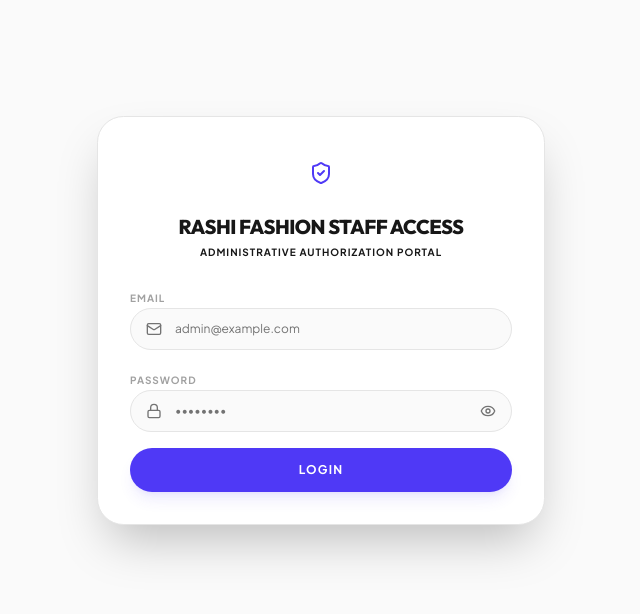
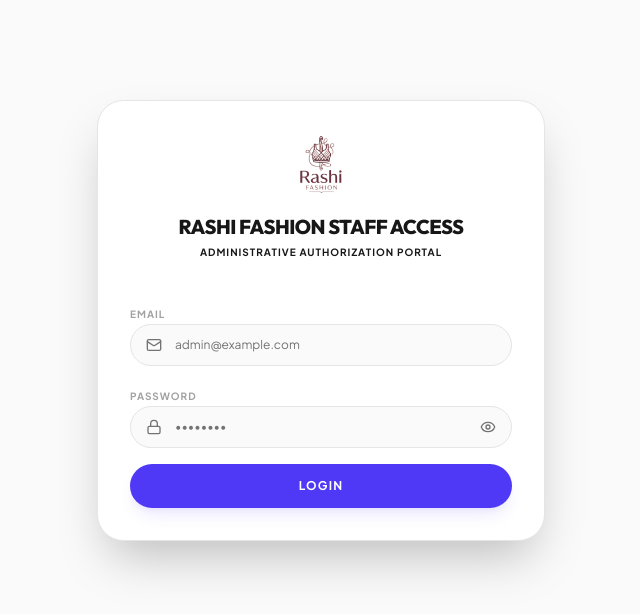
Before and after one commit to sudeshkavinda550/Clothing-Brand, a React (Vite) app: page /admin-login in a window 1280 px wide. Shown: the top 614 px of the page, without its empty margins (319-959 px from the left). Built offline with nearby package versions, Linux system fonts and the light colour scheme; no server answers; the database is empty.

Commit message:
Add logo

```diff
--- a/src/components/Footer.tsx
+++ b/src/components/Footer.tsx
@@ -25,9 +25,16 @@
       <div className="max-w-7xl mx-auto px-6 grid grid-cols-1 md:grid-cols-2 lg:grid-cols-4 gap-10">
         {/* Brand Description */}
         <div className="space-y-4">
-          <h2 className="font-heading font-extrabold text-xl tracking-tight text-neutral-800 dark:text-white">
-            {adminSettings.businessName.toUpperCase()}<span className="text-indigo-600 dark:text-indigo-400">.</span>
-          </h2>
+          <div className="flex items-center gap-2.5">
+            <img
+              src="/Logo.png"
+              alt={adminSettings.businessName}
+              className="h-8 w-auto object-contain dark:brightness-110"
+            />
+            <h2 className="font-heading font-extrabold text-xl tracking-tight text-neutral-800 dark:text-white">
+              {adminSettings.businessName.toUpperCase()}<span className="text-indigo-600 dark:text-indigo-400">.</span>
+            </h2>
+          </div>
           <p className="text-xs text-neutral-500 dark:text-neutral-400 leading-relaxed max-w-sm">
             Handcrafted premium crochet crop tops and artisan knitwear, custom-made with love and premium sustainably sourced cotton yarn.
           </p>
--- a/src/components/Navbar.tsx
+++ b/src/components/Navbar.tsx
@@ -57,8 +57,13 @@
           </button>
 
           {/* Logo */}
-          <Link to="/" className="flex items-center gap-2 group">
-            <h1 className="font-heading font-extrabold text-lg sm:text-xl tracking-widest text-neutral-900 dark:text-white uppercase transition-colors">
+          <Link to="/" className="flex items-center gap-2.5 group">
+            <img
+              src="/Logo.png"
+              alt={adminSettings.businessName}
+              className="h-8 sm:h-10 w-auto object-contain dark:brightness-110 transition-transform duration-300 group-hover:scale-105"
+            />
+            <h1 className="font-heading font-extrabold text-base sm:text-lg tracking-widest text-neutral-900 dark:text-white uppercase transition-colors hidden sm:block">
               {adminSettings.businessName}
               <span className="text-indigo-600 dark:text-indigo-500 group-hover:scale-125 inline-block transition-transform duration-300">.</span>
             </h1>
@@ -310,9 +315,16 @@
             >
               {/* Header */}
               <div className="p-5 border-b border-neutral-100 dark:border-neutral-900 flex justify-between items-center">
-                <span className="font-heading font-extrabold tracking-widest text-neutral-900 dark:text-white uppercase text-sm">
-                  {adminSettings.businessName}
-                </span>
+                <div className="flex items-center gap-2">
+                  <img
+                    src="/Logo.png"
+                    alt={adminSettings.businessName}
+                    className="h-7 w-auto object-contain dark:brightness-110"
+                  />
+                  <span className="font-heading font-extrabold tracking-widest text-neutral-900 dark:text-white uppercase text-sm">
+                    {adminSettings.businessName}
+                  </span>
+                </div>
                 <button
                   onClick={() => setMobileMenuOpen(false)}
                   className="p-1.5 rounded-full border border-neutral-150 dark:border-neutral-800 text-neutral-500 dark:text-neutral-400 hover:bg-neutral-55 cursor-pointer"
--- a/src/layouts/AdminLayout.tsx
+++ b/src/layouts/AdminLayout.tsx
@@ -32,7 +32,11 @@
       <aside className="hidden lg:flex flex-col w-64 border-r border-neutral-900 bg-[#0a0f1d] p-5 h-full">
         {/* Title */}
         <div className="flex items-center gap-2.5 pb-6 border-b border-neutral-900">
-          <ShieldCheck className="h-6 w-6 text-indigo-500" />
+          <img
+            src="/Logo.png"
+            alt={adminSettings.businessName}
+            className="h-8 w-auto object-contain dark:brightness-110"
+          />
           <div>
             <h2 className="font-heading font-extrabold text-sm uppercase tracking-wider">
               {adminSettings.businessName} Admin
@@ -85,16 +89,23 @@
       {/* --- MOBILE TOP BAR --- */}
       <div className="flex-1 flex flex-col min-w-0 overflow-hidden">
         <header className="lg:hidden h-16 bg-[#0a0f1d] border-b border-neutral-900 px-4 flex items-center justify-between flex-shrink-0">
-          <div className="flex items-center gap-2.5">
+          <div className="flex items-center gap-2">
             <button
               onClick={() => setMobileOpen(true)}
-              className="p-2 -ml-2 text-neutral-400 hover:text-neutral-200 rounded-full transition cursor-pointer"
+              className="p-2 -ml-2 text-neutral-400 hover:text-neutral-200 rounded-full transition cursor-pointer flex-shrink-0"
             >
               <Menu className="h-5 w-5" />
             </button>
-            <h2 className="font-heading font-extrabold text-xs uppercase tracking-wider text-neutral-200">
-              {adminSettings.businessName} Admin
-            </h2>
+            <div className="flex items-center gap-2 min-w-0">
+              <img
+                src="/Logo.png"
+                alt={adminSettings.businessName}
+                className="h-6 w-auto object-contain dark:brightness-110 flex-shrink-0"
+              />
+              <h2 className="font-heading font-extrabold text-xs uppercase tracking-wider text-neutral-200 truncate">
+                {adminSettings.businessName} Admin
+              </h2>
+            </div>
           </div>
           <button
             onClick={handleLogout}
@@ -134,8 +145,12 @@
             >
               {/* Header */}
               <div className="flex justify-between items-center pb-5 border-b border-neutral-900">
-                <div className="flex items-center gap-2.5">
-                  <ShieldCheck className="h-5 w-5 text-indigo-500" />
+                <div className="flex items-center gap-2">
+                  <img
+                    src="/Logo.png"
+                    alt={adminSettings.businessName}
+                    className="h-6 w-auto object-contain dark:brightness-110"
+                  />
                   <span className="font-heading font-extrabold tracking-wider uppercase text-xs text-neutral-100">
                     {adminSettings.businessName} Control
                   </span>
--- a/src/pages/AdminLogin.tsx
+++ b/src/pages/AdminLogin.tsx
@@ -47,16 +47,19 @@
         transition={{ duration: 0.5 }}
         className="w-full max-w-md bg-white dark:bg-[#0c111e]/90 border border-neutral-200 dark:border-neutral-900 rounded-3xl p-6 sm:p-8 shadow-2xl flex flex-col items-center"
       >
-        <div className="w-12 h-12 rounded-2xl bg-indigo-650/10 dark:bg-indigo-500/10 flex items-center justify-center text-indigo-600 dark:text-indigo-400 mb-4">
-          <ShieldCheck className="h-6 w-6" />
+        <div className="flex flex-col items-center mb-4">
+          <img
+            src="/Logo.png"
+            alt={adminSettings.businessName}
+            className="h-16 w-auto object-contain dark:brightness-110 mb-4"
+          />
+          <h2 className="font-heading font-extrabold text-xl tracking-tight text-neutral-805 dark:text-white uppercase text-center">
+            {adminSettings.businessName} Staff Access
+          </h2>
+          <p className="text-[10px] text-neutral-450 dark:text-neutral-500 font-bold uppercase tracking-widest mt-1 text-center">
+            Administrative Authorization Portal
+          </p>
         </div>
-
-        <h2 className="font-heading font-extrabold text-xl tracking-tight text-neutral-805 dark:text-white uppercase text-center">
-          {adminSettings.businessName} Staff Access
-        </h2>
-        <p className="text-[10px] text-neutral-450 dark:text-neutral-500 font-bold uppercase tracking-widest mt-1 text-center">
-          Administrative Authorization Portal
-        </p>
 
         {error && (
           <div className="w-full mt-6 p-3 rounded-2xl border border-rose-900/50 bg-rose-950/20 text-rose-400 text-xs font-semibold leading-relaxed">
```
Also changed, not shown: public/Logo.png (added), 2 other files (tests, documents, lock files or other folders).
